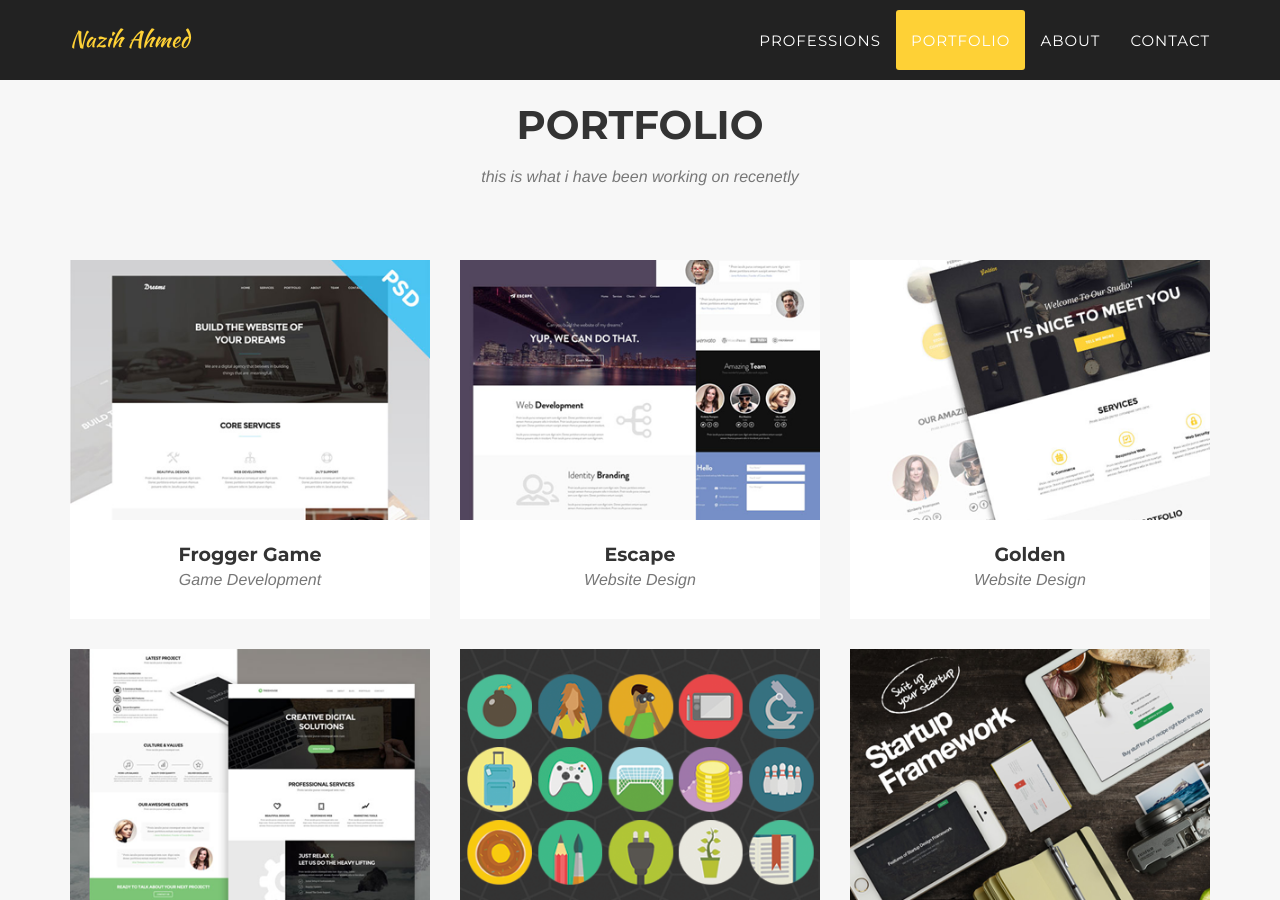
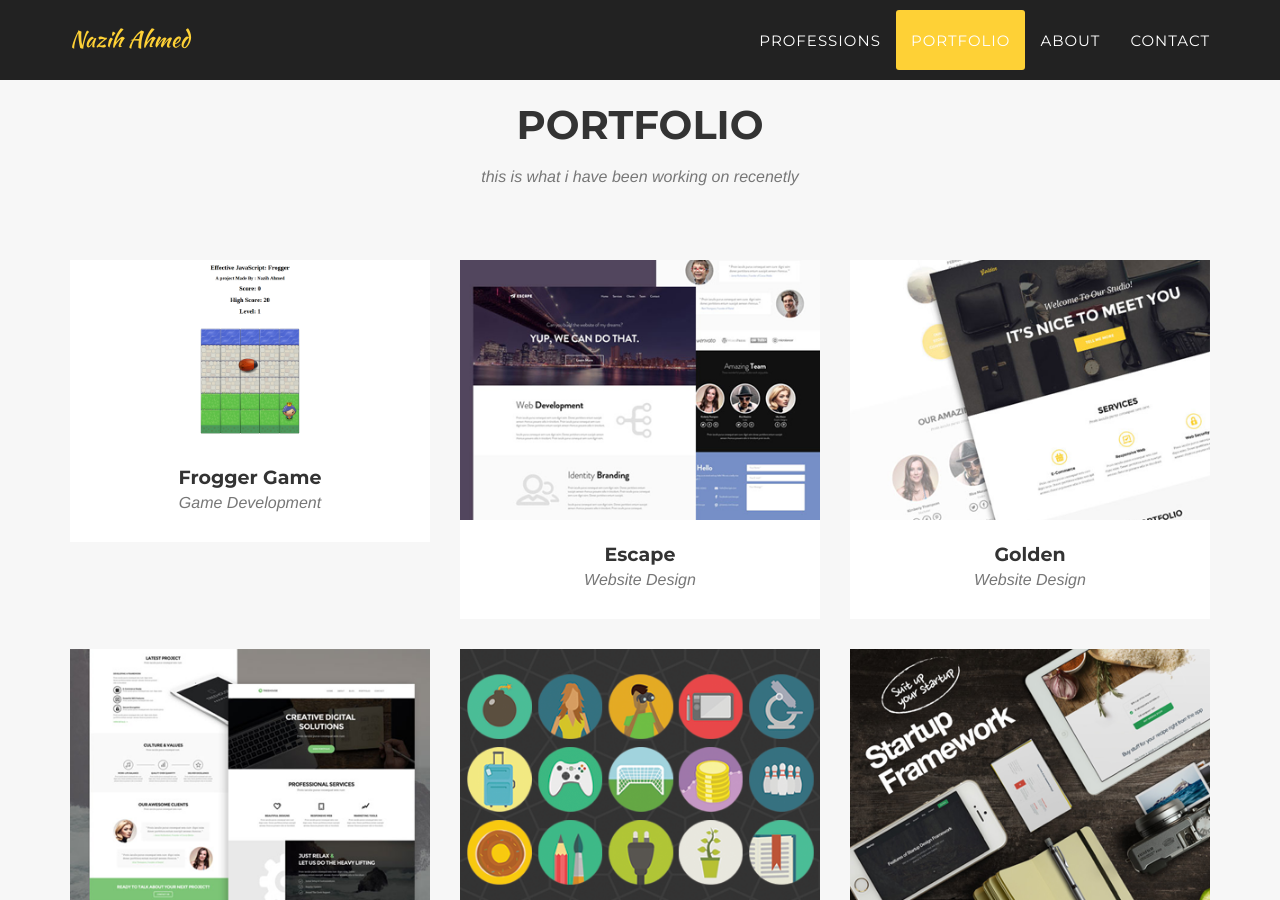
Before and after one commit to max1011/max1011.github.io, a Jekyll site: the page built from index.html, in a window 1280 px wide and 900 px high, scrolled down 1542 px. Built offline with Jekyll 4.4.1, drawn with Linux system fonts in a browser that asks for light colours; some web fonts are replaced.

Commit message:
added frogger game image

```diff
--- a/_posts/2014-07-18-project-1.markdown
+++ b/_posts/2014-07-18-project-1.markdown
@@ -4,11 +4,10 @@ subtitle: Game Development
 layout: default
 modal-id: 1
 date: 2014-07-18
-img: dreams.png
-thumbnail: dreams-thumbnail.png
+img: frogger.png
+thumbnail: frogger.png
 alt: frogger game
 project-date: April 2014
-client: Null
 category: Web Development
 description: this is a game i made.
 
```
Also changed, not shown: img/portfolio/frogger.png (added).
